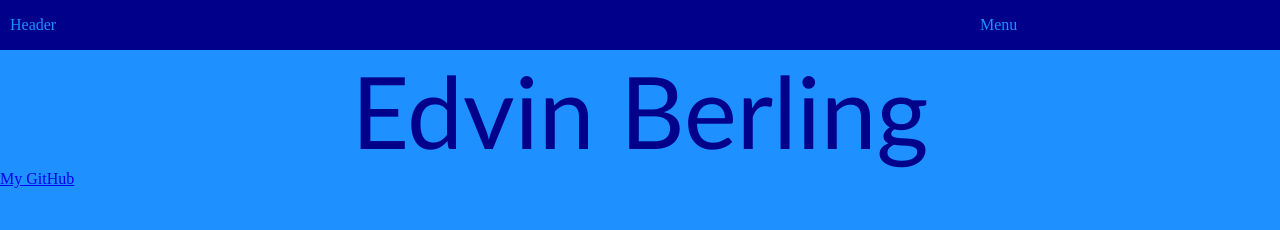
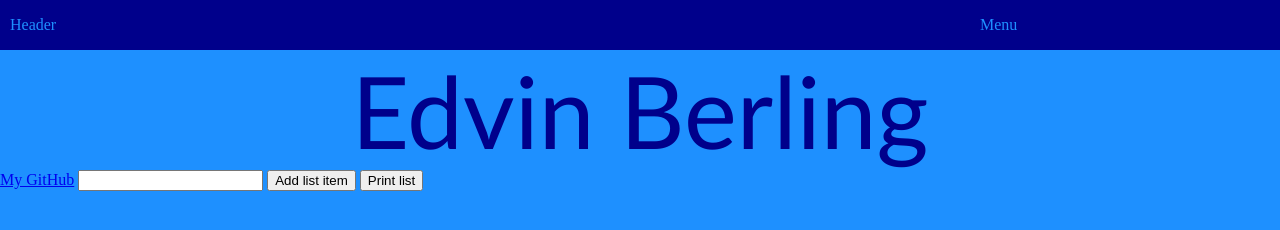
Before and after one commit to edvinberling/edvinberling.com, a plain HTML site: page index.html in a window 1280 px wide. Drawn offline with Linux system fonts and the light colour scheme.

Commit message:
Add files via upload

```diff
--- a/index.html
+++ b/index.html
@@ -1,6 +1,5 @@
 <!DOCTYPE html>
 <html>
-
     <head>
         <title>Edvin Berling</title>
         <link rel="stylesheet" href="styles/header.css">
@@ -26,6 +25,11 @@
 
         <a class="github-link" href="https://github.com/edvinberling" target="_blank">My GitHub</a>
 
+        <input id ="list-title" type="text" />
+        <button onclick="addListItem();">Add list item</button>
+        <button onclick="printList();">Print list</button>
+
+        <script src="list.js"></script>
+
     </body>
-
 </html>
--- /dev/null
+++ b/list.js
@@ -0,0 +1,22 @@
+let list = ['List item 1', 'List item 2', 'List item 3'];
+
+function printList() {
+    list.forEach(function (listTitle) {
+        let element = document.createElement('div');
+        element.innerText = listTitle;
+        document.body.appendChild(element);
+    });
+}
+
+function addListItem() {
+    let textbox = document.getElementById('list-title');
+    let title = textbox.value;
+    if(title == '1234')
+    {
+        list.push('Numbers')
+    }
+    else
+    {
+        list.push(title);
+    }
+}
```
